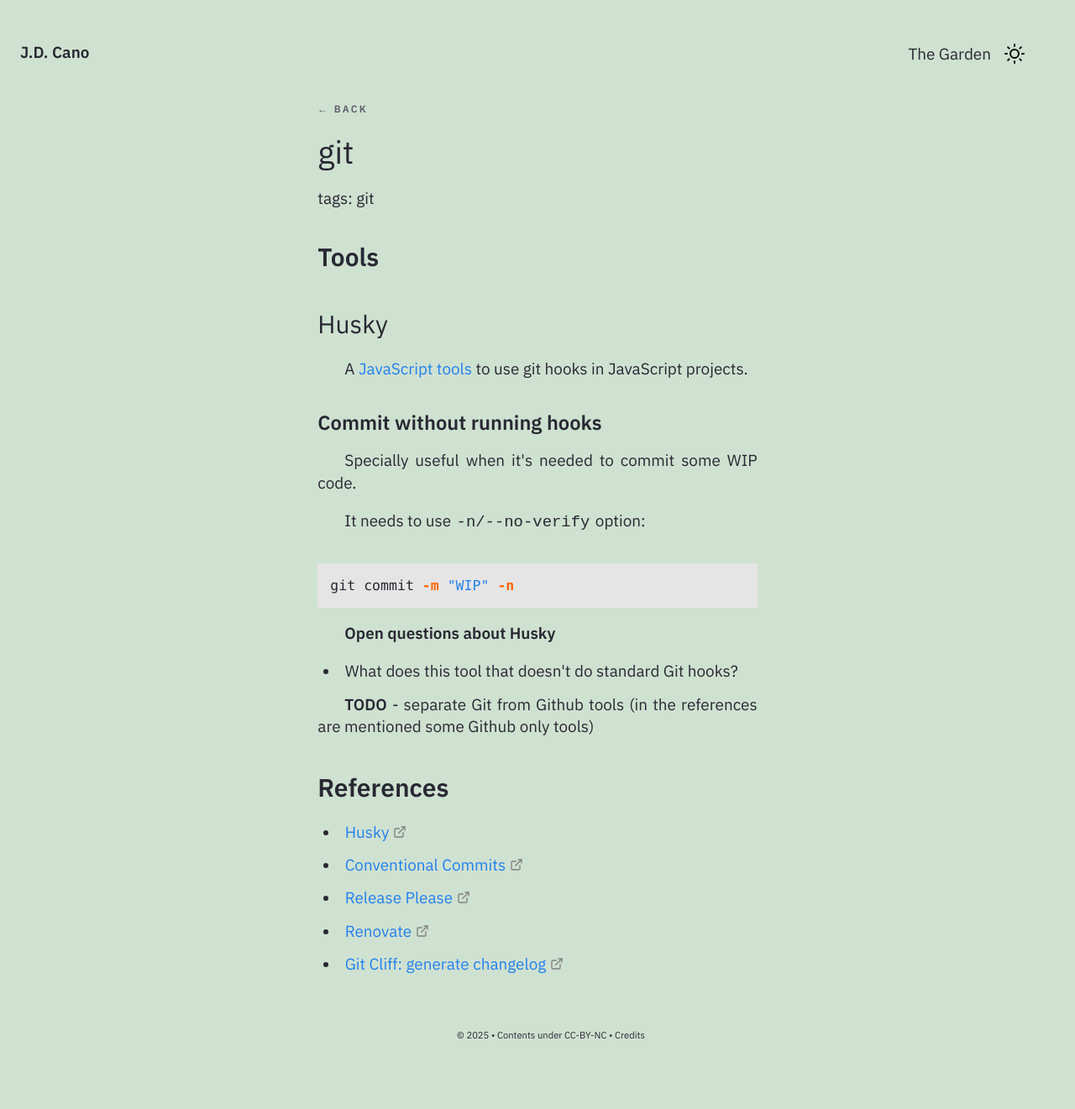
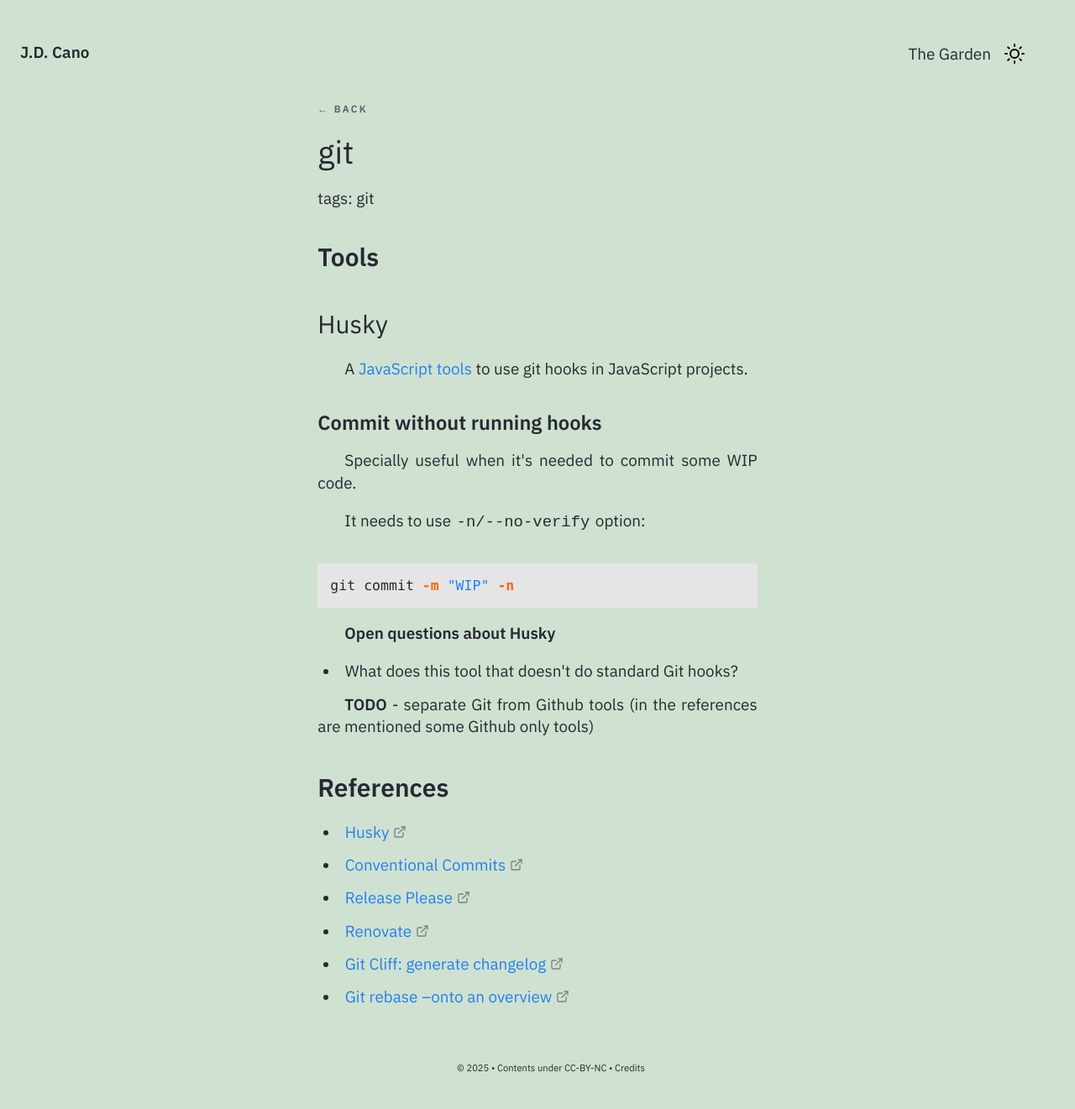
Before and after one commit to Gorzas/gorzas.github.io, a Jekyll site: the page built from _notes/Public/tech/git.md, in a window 1280 px wide. Shown: the whole page at 84% size. Built offline with Jekyll 4.4.1, drawn with Linux system fonts in a browser that asks for light colours; before the commit the page ends 1282 px from its top, so only the background shows below that; part of the change alters nothing that is shown.

Commit message:
Update git.md with new updated date and link

```diff
--- a/_notes/Public/tech/git.md
+++ b/_notes/Public/tech/git.md
@@ -3,7 +3,7 @@ title: git
 feed: show
 tags: git
 date: 03-07-2023
-updated: 26-06-2024
+updated: 27-07-2026
 type: note
 growth: seedlings
 ---
@@ -36,3 +36,4 @@ git commit -m "WIP" -n
 - [Release Please](https://github.com/googleapis/release-please)
 - [Renovate](https://github.com/renovatebot/renovate)
 - [Git Cliff: generate changelog](https://git-cliff.org/)
+- [Git rebase --onto an overview](https://womanonrails.com/git-rebase-onto)
```
